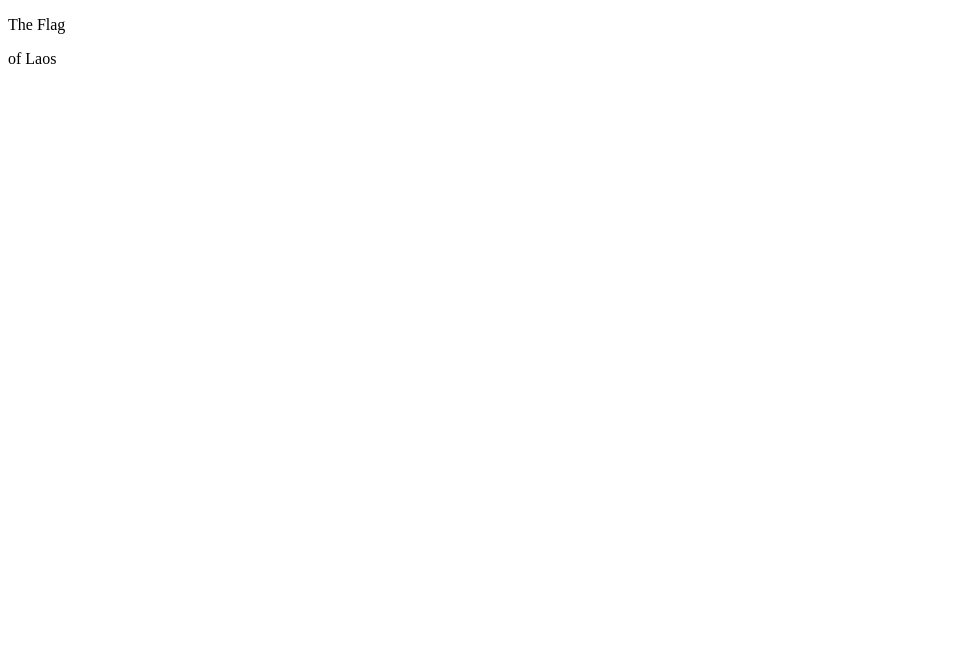
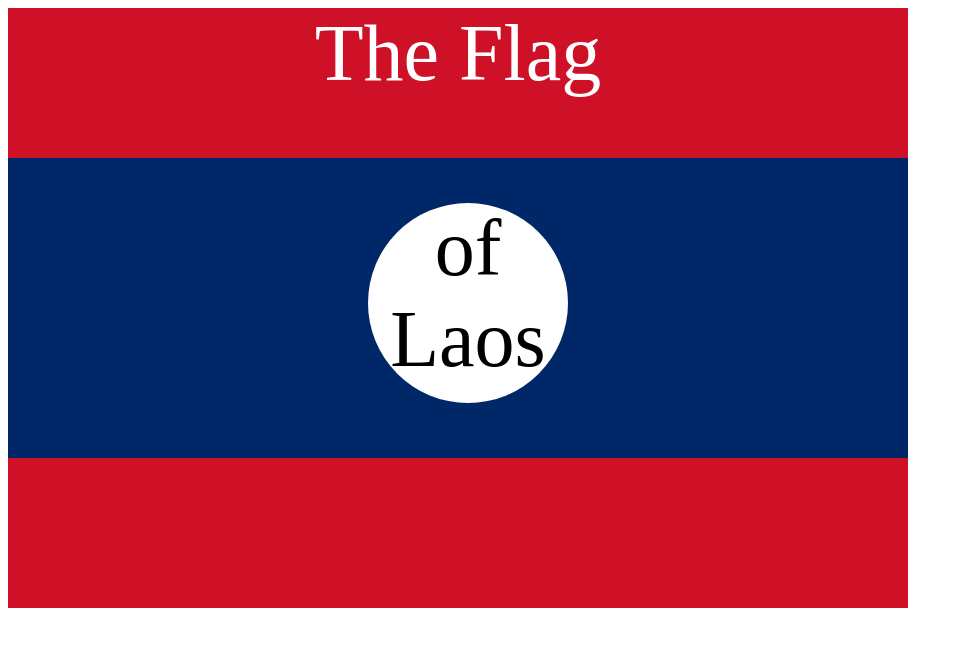
Before and after one commit to n-mandadapu/web-devlopment-course, a plain HTML site: page CSS/7.3 CSS Flag Project/index.html in a window 1280 px wide. Shown: the whole page, without its empty margins (0-963 px from the left). Drawn offline with Linux system fonts and the light colour scheme.

Commit message:
flag project

```diff
--- a/CSS/7.0 CSS Cascade/style.css
+++ b/CSS/7.0 CSS Cascade/style.css
@@ -10,3 +10,14 @@ p {
   margin: 0;
   padding: 0;
 }
+
+body{
+  border: 10px solid purple;
+}
+.white-text{
+  background-color: red;
+  padding: 10px;
+  color: white;
+  margin-right: 0px;
+  padding: 10px;
+}
--- a/CSS/7.3 CSS Flag Project/index.html
+++ b/CSS/7.3 CSS Flag Project/index.html
@@ -6,6 +6,41 @@
   <title>CSS Flag Project</title>
   <style>
     /* Write your CSS Code here */
+    .flag{
+      width: 900px;
+      height: 600px;
+      background-color: #CE1126;
+      position: relative;
+      margin-top: 0px;
+      padding-top: 0%;
+    }
+    div.flag >p{
+      color: white;
+      text-align: center;
+      font-size: 5rem;
+      margin: 0px;
+      padding: 0%;
+    }
+    div.flag>div >div{
+      background-color: #002868;
+      height: 300px;
+      width: 100%;
+      position: absolute;
+      top:25%;
+    }
+    div.flag>div >div>p{
+      background-color: white;
+      height: 200px;
+      width: 200px;
+      text-align: center;
+      font-size: 5rem;
+      border-radius: 50%;
+      position: absolute;
+      left: 40%;
+      top:15%;
+      margin: 0px;
+      padding: 0%;
+    }
 
   </style>
 </head>
```
Also changed, not shown: CSS/7.1 Combining Selectors/style.css (+19 -0 lines), CSS/7.2 CSS Positioning/index.html (+18 -0 lines), CSS/7.0 CSS Cascade/hirarchy.png (added).
